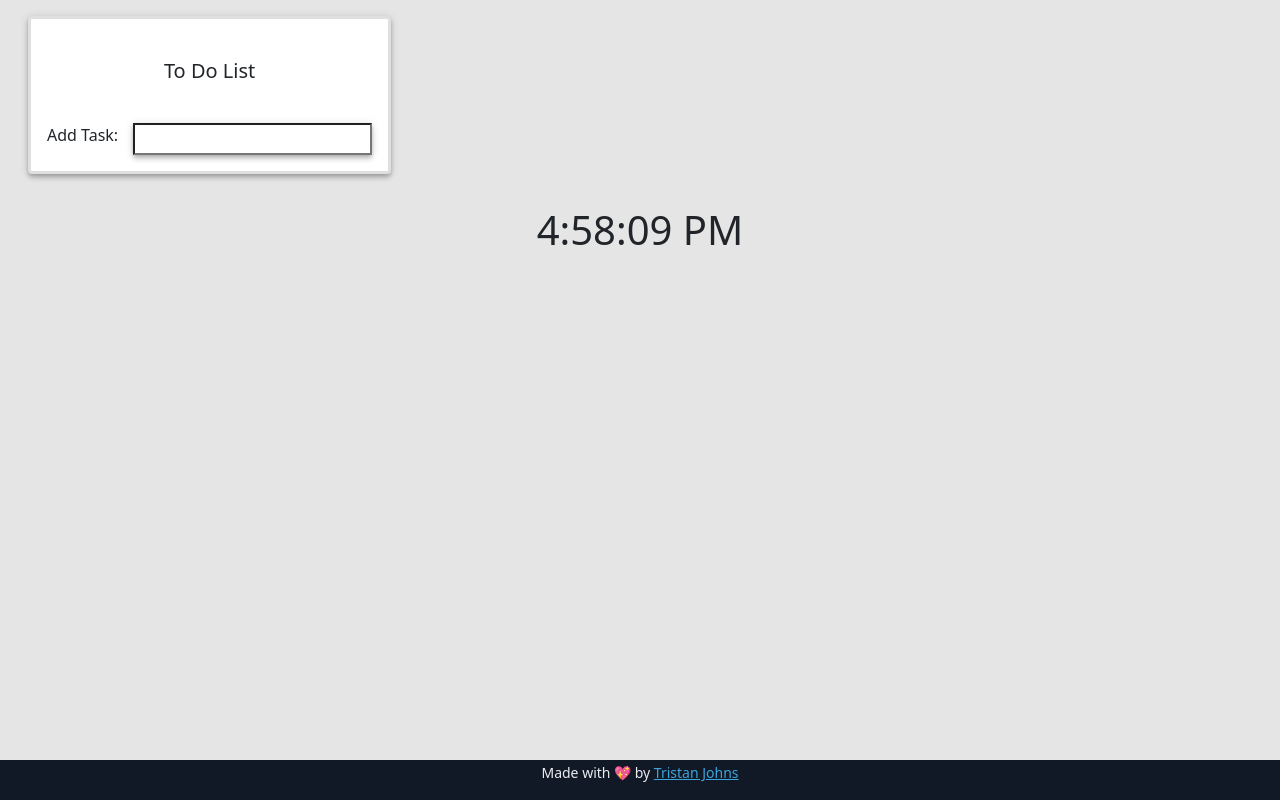
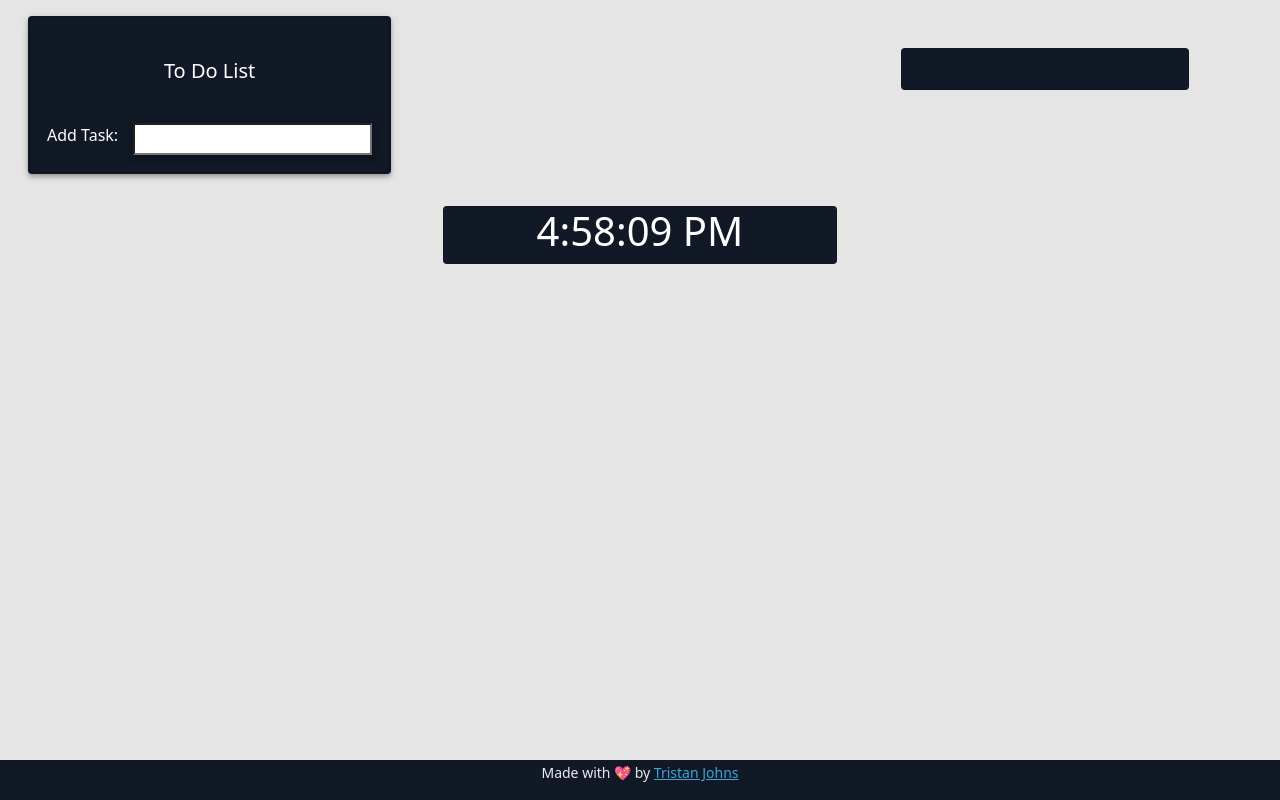
Before and after one commit to TristanFJ/Inspiration-Dashboard, a website with bundled scripts: page index.html in a window 1280 px wide. Built offline with nearby package versions, Linux system fonts and the light colour scheme; no server answers.

Commit message:
background image, tweaks

```diff
--- a/app/AppState.js
+++ b/app/AppState.js
@@ -13,6 +13,8 @@ class AppState extends EventEmitter {
   toDos = []
 
   quote = []
+
+  image = {}
 }
 
 export const ProxyState = new Proxy(new AppState(), {
--- /dev/null
+++ b/app/Controllers/ImageController.js
@@ -0,0 +1,25 @@
+import {
+  ProxyState
+} from "../AppState.js";
+import {
+  imageService
+} from "../Services/ImageService.js";
+
+function _drawBackground() {
+  document.getElementById('body').style.backgroundImage = `url('${ProxyState.image.img}')`
+}
+
+export class ImageController {
+  constructor() {
+    ProxyState.on('image', _drawBackground)
+    this.getImage()
+  }
+
+  async getImage() {
+    try {
+      imageService.getImage()
+    } catch (e) {
+      console.error(e);
+    }
+  }
+}
--- /dev/null
+++ b/app/Models/Background.js
@@ -0,0 +1,5 @@
+export class Background {
+  constructor(data) {
+    this.img = data.largeImgUrl || ''
+  }
+}
--- /dev/null
+++ b/app/Services/ImageService.js
@@ -0,0 +1,23 @@
+import {
+  ProxyState
+} from "../AppState.js";
+import {
+  Background
+} from "../Models/Background.js";
+import {
+  sandboxApi
+} from "./AxiosService.js";
+
+class ImageService {
+
+  constructor() {
+    console.log('ImageConstructor');
+  }
+
+  async getImage() {
+    const res = await sandboxApi.get('images')
+    const background = new Background(res.data)
+    ProxyState.image = background
+  }
+}
+export const imageService = new ImageService()
--- a/app/Services/QuoteService.js
+++ b/app/Services/QuoteService.js
@@ -14,7 +14,6 @@ class QuoteService {
   async getQuote() {
 
     const res = await sandboxApi.get('quotes')
-    ProxyState.quote
     const quote = new Quote(res.data)
     ProxyState.quote = quote
   }
--- a/app/main.js
+++ b/app/main.js
@@ -1,3 +1,6 @@
+import {
+  ImageController
+} from "./Controllers/ImageController.js";
 import {
   QuoteController
 } from "./Controllers/QuoteController.js";
@@ -13,6 +16,7 @@ class App {
   toDoController = new ToDoController()
   timeController = new TimeController()
   quoteController = new QuoteController()
+  imageController = new ImageController()
 }
 
 window["app"] = new App();
--- a/assets/style/style.css
+++ b/assets/style/style.css
@@ -8,3 +8,11 @@
   display: block;
   opacity: 1 !important;
 }
+
+.cover {
+  width: 100%;
+  height: 100%;
+  background-size: cover;
+  background-repeat: no-repeat;
+  background-position: 50% 50%;
+}
--- a/index.html
+++ b/index.html
@@ -14,7 +14,7 @@
   <title>inspirationCheckpoint</title>
 </head>
 
-<body>
+<body id="body" class="cover">
   <header>
     <!-- <nav class="navbar navbar-dark navbar-expand bg-dark text-light no-select">
       <a class="navbar-brand ms-3" href="#">
@@ -24,13 +24,13 @@
       </a> -->
     </nav>
   </header>
-  <main id="body">
+  <main class="justify-content-center">
     <div class="container-fluid">
       <div class="row">
         <div class="col-md-4">
           <div>
 
-            <div class="col-4 card p-3 m-3 elevation-4"
+            <div class="col-4 card text-white bg-dark m-3 p-3 elevation-4"
               style="border-width: 3px; width: fit-content; height: fit-content;">
               <div class="card-body">
                 <h5 id="completed" class="text-center"></h5>
@@ -56,19 +56,33 @@
           </div>
         </div>
         <div class="col-md-4"></div>
-
         <div class="col-md-4 p-5">
-          <h5 class="reveal" id="quote"></h5>
-          <h5 class="hide" id="author"></h5>
+          <div class="card text-white bg-dark mb-3" style="max-width: 18rem;">
+            <div class="card-body">
+              <h5 class="reveal no-select" id="quote"></h5>
+              <h5 class="hide no-select" id="author"></h5>
+            </div>
+          </div>
         </div>
       </div>
     </div>
 
+
+
     <div class="container-fluid">
       <div class="row">
-        <div class="col-12 text-center p-3">
-          <h1 id="time" class="no-select"></h1>
+        <div class="col-md-4"></div>
+
+        <div class="col-md-4 text-center p-3">
+          <div class="card text-white bg-dark">
+            <h1 id="time" class="no-select"></h1>
+
+          </div>
+
+          <div class="col-md-4"></div>
+
         </div>
+
       </div>
     </div>
 
```
